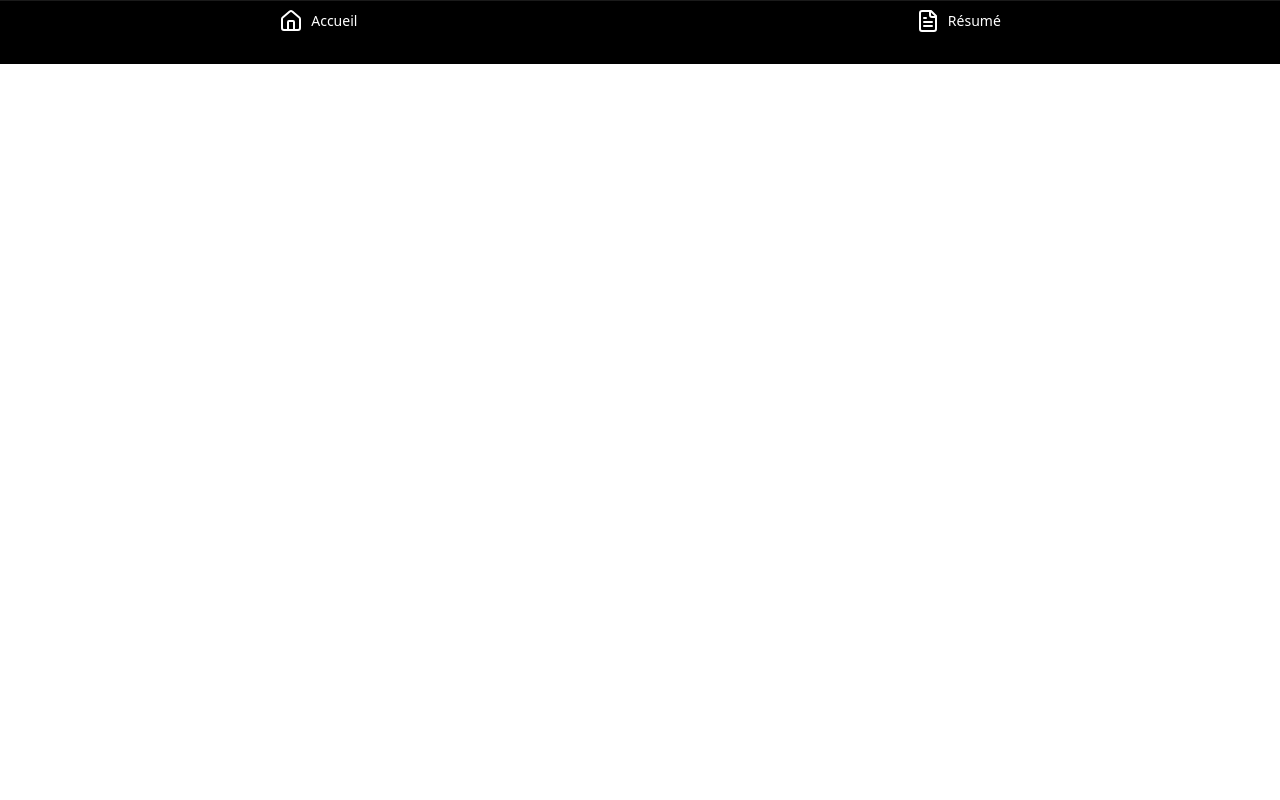
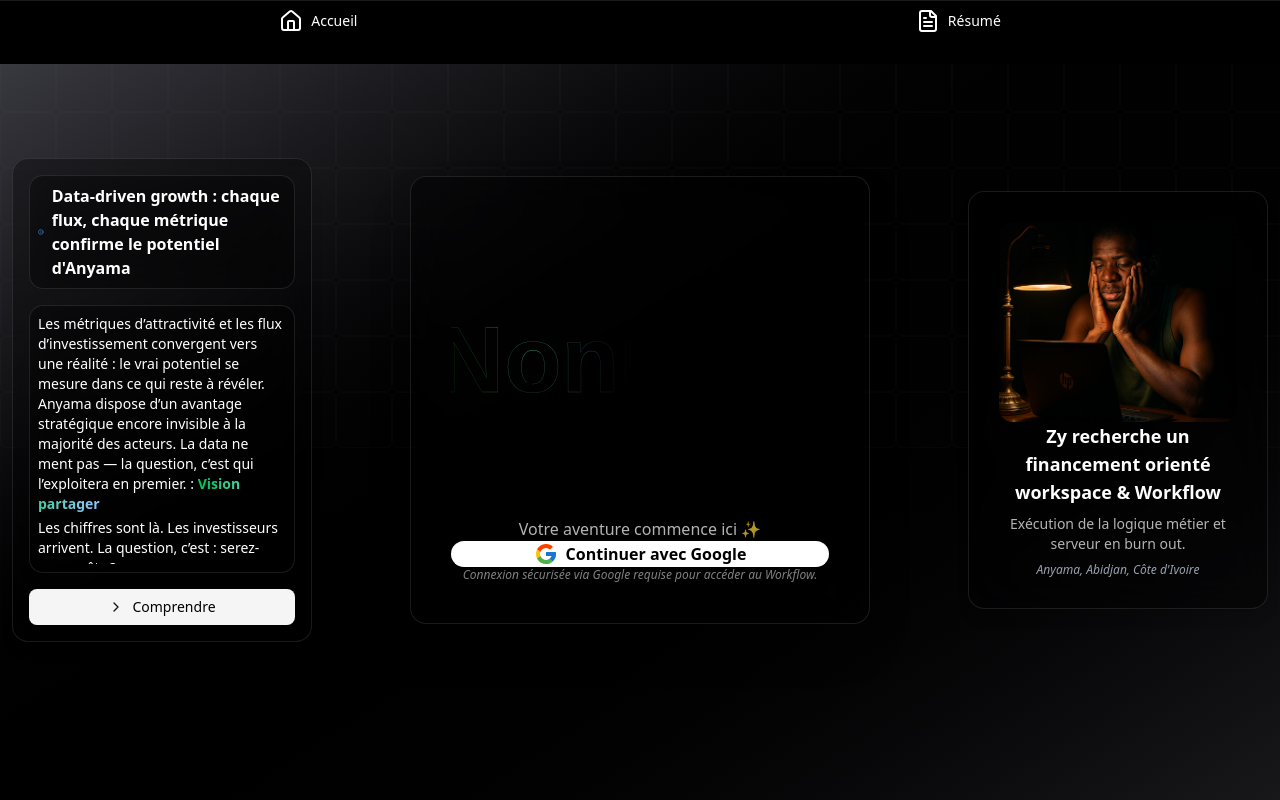
Before and after one commit to nonnzy7even7iete/nonnzytransformiumfullstackbundel, a Next.js app: page / in a window 1280 px wide. Shown: the top 800 px of the page. Built offline with nearby package versions, Linux system fonts and the light colour scheme; no server answers.

Commit message:
Zy Bulding workflow

```diff
--- a/src/components/NavbarFront.tsx
+++ b/src/components/NavbarFront.tsx
@@ -1,15 +1,11 @@
 "use client";
 
-import { useState, useEffect, ReactNode } from "react";
+import { useState, useEffect } from "react";
 import Link from "next/link";
 import { useSession } from "next-auth/react";
 import { Home, FileText, LayoutDashboard } from "lucide-react";
 
-type LayoutProps = {
-  children: ReactNode;
-};
-
-export default function Layout({ children }: LayoutProps) {
+export default function Navbar() {
   const [isScrolled, setIsScrolled] = useState(false);
   const { data: session } = useSession();
 
@@ -36,11 +32,7 @@ export default function Layout({ children }: LayoutProps) {
     });
   }
 
-  const navbarHeight = 64; // 16 * 4 = 64px pour Tailwind h-16
-
   return (
-    <div className="relative min-h-screen">
-      {/* Navbar */}
     <nav
       className={`fixed w-full z-50 transition-all duration-500
         ${
@@ -67,11 +59,5 @@ export default function Layout({ children }: LayoutProps) {
         </div>
       </div>
     </nav>
-
-      {/* Contenu de la page */}
-      <main style={{ paddingBottom: navbarHeight, paddingTop: navbarHeight }}>
-        {children}
-      </main>
-    </div>
   );
 }
```
Lines whose indentation alone changed are shown as unchanged.
